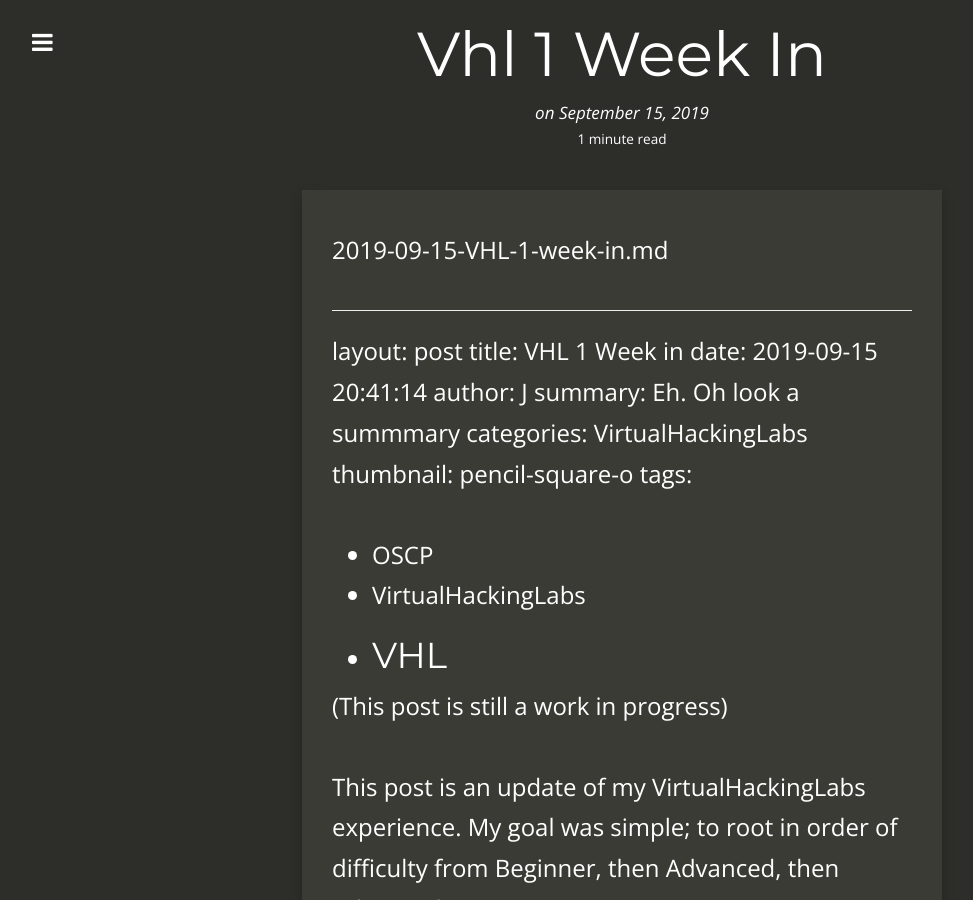
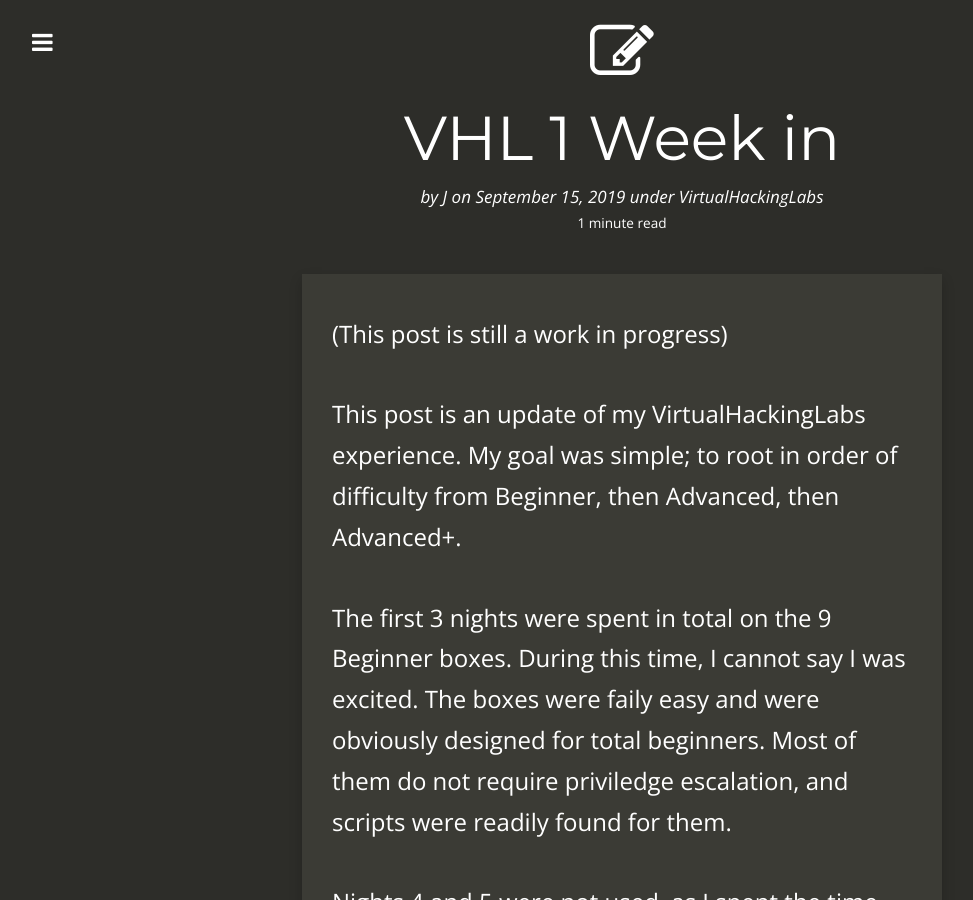
Before and after one commit to Dreamscent/Dreamscent.github.io, a Jekyll site: the page built from _posts/2019-09-15-VHL-1-week-in.md, in a window 1280 px wide and 900 px high. Shown: the whole window, without its empty margins (18-991 px from the left). Built offline with Jekyll 4.4.1, drawn with Linux system fonts in a browser that asks for light colours; nearby versions of some CDN libraries; our own code applies the rules of GitHub Pages for plain Markdown files; some of the changed text lies outside the part shown.

Commit message:
Update 2019-09-15-VHL-1-week-in.md

```diff
--- a/_posts/2019-09-15-VHL-1-week-in.md
+++ b/_posts/2019-09-15-VHL-1-week-in.md
@@ -1,5 +1,3 @@
-2019-09-15-VHL-1-week-in.md
-
 ---
 layout:     post
 title:      VHL 1 Week in
```
